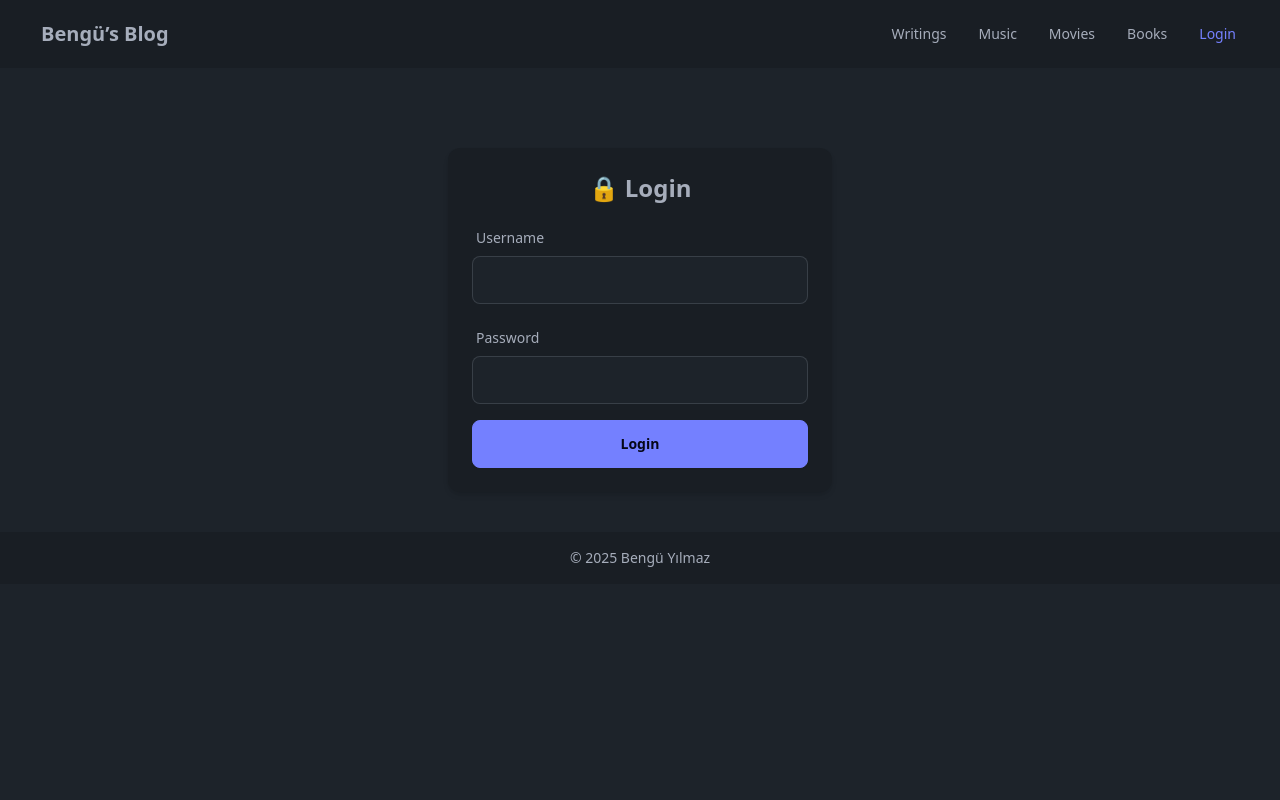
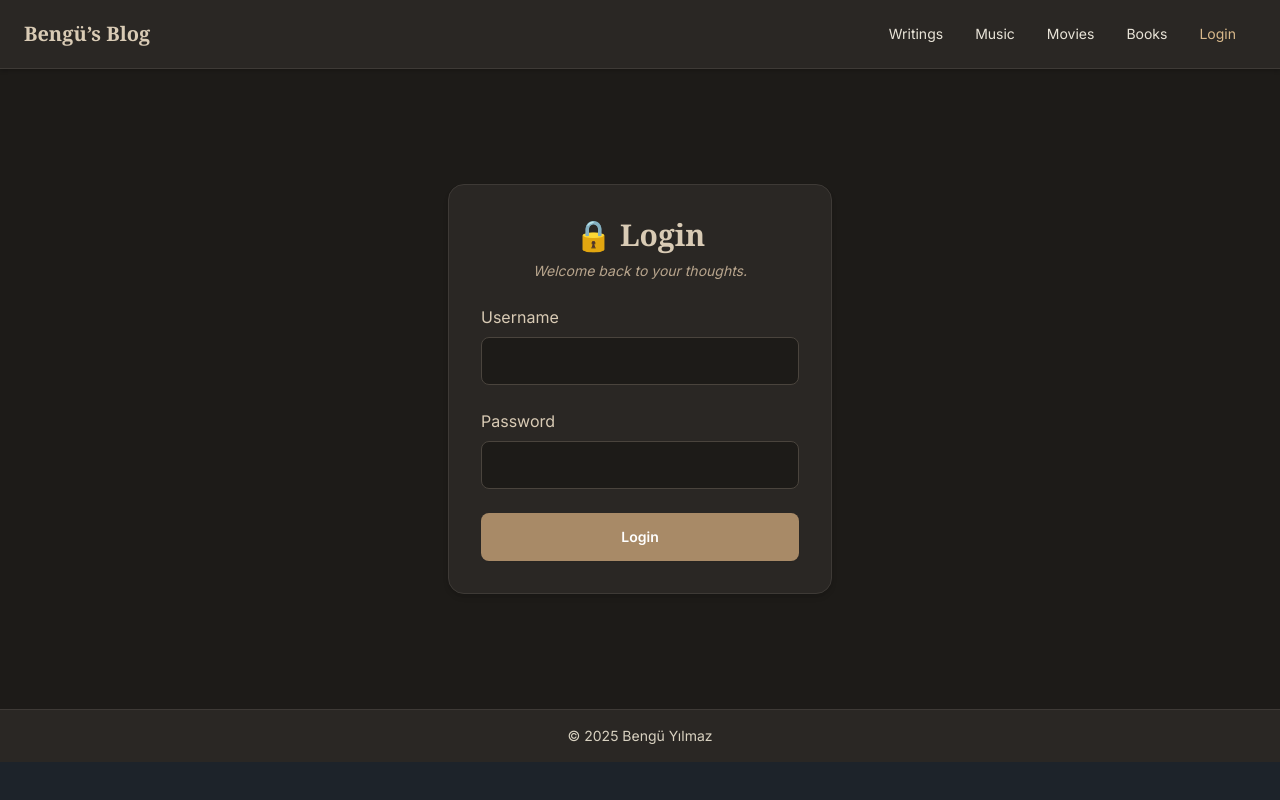
Before and after one commit to bnguyilmaz/flask-blog, a Flask app: page /login in a window 1280 px wide. Run offline with Flask 3, Linux system fonts and the light colour scheme; some libraries are stand-ins or nearby versions.

Commit message:
indie thema is added

```diff
--- a/templates/base.html
+++ b/templates/base.html
@@ -4,15 +4,64 @@
   <meta charset="UTF-8">
   <title>{% block title %}Bengü's Blog{% endblock %}</title>
   <link href="https://fonts.googleapis.com/css2?family=Inter:wght@400;600&family=Playfair+Display:wght@500&display=swap" rel="stylesheet">
-
   <script src="https://cdn.tailwindcss.com"></script>
   <link href="https://cdn.jsdelivr.net/npm/daisyui@4.12.10/dist/full.min.css" rel="stylesheet" type="text/css" />
+
+  <style>
+    body {
+      background-color: #1d1b18; /* koyu kahverengimsi arka plan */
+      color: #e9e4d8; /* sıcak bej metin rengi */
+      font-family: 'Inter', sans-serif;
+    }
+    h1, h2, h3 {
+      font-family: 'Playfair Display', serif;
+    }
+
+    /* Navbar - bej tonlar, mat görünüm */
+    .navbar {
+      background-color: #2a2724;
+      border-bottom: 1px solid #3e3a36;
+      box-shadow: 0 2px 4px rgba(0,0,0,0.2);
+    }
+
+    /* Footer - aynı tonlarda */
+    footer {
+      background-color: #2a2724;
+      color: #d9d2c1;
+      border-top: 1px solid #3e3a36;
+    }
+
+    /* Buton & link stilleri */
+    .btn-primary {
+      background-color: #a88a67;
+      border: none;
+      color: #fff;
+    }
+    .btn-primary:hover {
+      background-color: #8b7153;
+    }
+
+    a {
+      color: #d9b98b;
+    }
+    a:hover {
+      color: #e8d2ad;
+      text-decoration: underline;
+    }
+
+    /* Alert mesajları */
+    .alert {
+      background-color: #2f2c28;
+      border: 1px solid #4a443d;
+      color: #e9e4d8;
+    }
+  </style>
 </head>
 <body>
 
-<nav class="navbar bg-base-200 px-6">
+<nav class="navbar px-6">
   <div class="flex-1">
-    <a href="{{ url_for('index') }}" class="btn btn-ghost normal-case text-xl">Bengü’s Blog</a>
+    <a href="{{ url_for('index') }}" class="text-xl font-serif font-semibold text-[#d9cbb5]">Bengü’s Blog</a>
   </div>
 
   <div class="flex-none">
@@ -23,10 +72,10 @@
       <li><a href="{{ url_for('books') }}">Books</a></li>
 
       {% if session.get('logged_in') %}
-        <li><a href="{{ url_for('logout') }}" class="text-error">Logout</a></li>
-        <li><span class="px-2 text-sm opacity-70 italic">Hi, Bengü 🌿</span></li>
+        <li><a href="{{ url_for('logout') }}" class="text-[#a88a67] hover:text-[#c9a57a]">Logout</a></li>
+        <li><span class="px-2 text-sm italic text-[#b8a58d]">Hi, Bengü 🌿</span></li>
       {% else %}
-        <li><a href="{{ url_for('login') }}" class="text-primary">Login</a></li>
+        <li><a href="{{ url_for('login') }}" class="text-[#d9b98b] hover:text-[#e8d2ad]">Login</a></li>
       {% endif %}
     </ul>
   </div>
@@ -36,7 +85,7 @@
   {% if messages %}
     <div class="max-w-2xl mx-auto mt-4">
       {% for category, message in messages %}
-        <div class="alert alert-{{ 'success' if category=='success' else 'error' if category=='error' else 'info' }} shadow-lg mb-2">
+        <div class="alert shadow-lg mb-2">
           <span>{{ message }}</span>
         </div>
       {% endfor %}
@@ -44,12 +93,11 @@
   {% endif %}
 {% endwith %}
 
-
-  <main class="container mx-auto mt-10">
+<main class="container mx-auto mt-10 px-4">
   {% block content %}{% endblock %}
 </main>
 
-  <footer class="footer footer-center p-4 bg-base-200 text-base-content mt-10">
+<footer class="footer footer-center p-4 mt-10">
   <aside>
     <p>© 2025 Bengü Yılmaz</p>
   </aside>
--- a/templates/login.html
+++ b/templates/login.html
@@ -3,24 +3,40 @@
 {% block title %}Login - Bengü's Blog{% endblock %}
 
 {% block content %}
-<div class="max-w-sm mx-auto mt-20 p-6 bg-base-200 rounded-xl shadow-md">
-  <h2 class="text-2xl font-bold mb-4 text-center">🔒 Login</h2>
-  <form method="POST" class="space-y-4">
-    <div class="form-control">
-      <label class="label">
-        <span class="label-text">Username</span>
-      </label>
-      <input type="text" name="username" class="input input-bordered w-full" required>
+<div class="min-h-[70vh] flex items-center justify-center">
+  <div class="w-full max-w-sm p-8 bg-[#2a2724] border border-[#3e3a36] rounded-2xl shadow-md">
+    <div class="text-center mb-6">
+      <h2 class="text-3xl font-serif font-semibold text-[#d9cbb5] mb-2">🔒 Login</h2>
+      <p class="text-sm italic text-[#b8a58d]">Welcome back to your thoughts.</p>
     </div>
-    <div class="form-control">
-      <label class="label">
-        <span class="label-text">Password</span>
-      </label>
-      <input type="password" name="password" class="input input-bordered w-full" required>
-    </div>
-    <div class="form-control mt-6">
-      <button type="submit" class="btn btn-primary w-full">Login</button>
-    </div>
-  </form>
+
+    <form method="POST" class="space-y-6">
+      <div>
+        <label class="block mb-2 text-[#d9cbb5] font-medium">Username</label>
+        <input
+          type="text"
+          name="username"
+          class="input input-bordered w-full bg-[#1d1b18] border-[#4a443d] text-[#e9e4d8] focus:border-[#a88a67] focus:outline-none"
+          required
+        >
+      </div>
+
+      <div>
+        <label class="block mb-2 text-[#d9cbb5] font-medium">Password</label>
+        <input
+          type="password"
+          name="password"
+          class="input input-bordered w-full bg-[#1d1b18] border-[#4a443d] text-[#e9e4d8] focus:border-[#a88a67] focus:outline-none"
+          required
+        >
+      </div>
+
+      <button
+        type="submit"
+        class="btn w-full bg-[#a88a67] border-none text-white hover:bg-[#8b7153] transition-all">
+        Login
+      </button>
+    </form>
+  </div>
 </div>
 {% endblock %}
```
Also changed, not shown: templates/add_writing.html (+28 -16 lines), templates/index.html (+12 -5 lines), templates/writings.html (+21 -18 lines). Lines whose indentation alone changed are shown as unchanged.
